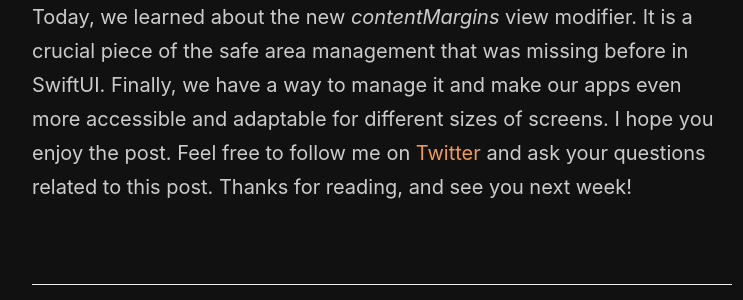
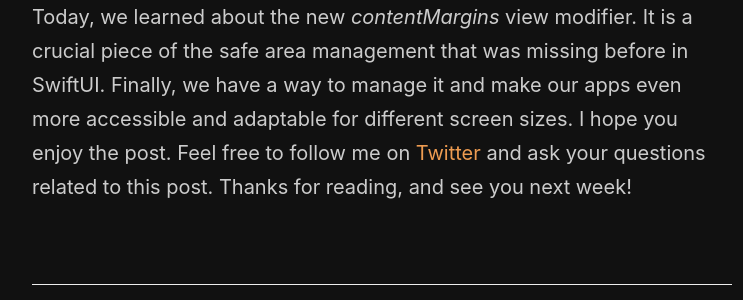
Before and after one commit to mecid/mecid.github.io, a Jekyll site: the page built from _posts/2024-04-23-content-margins-in-swiftui.md, in a window 1280 px wide and 900 px high, scrolled down 3656 px. Shown: the part 255-555 px from the top of the window, without its empty margins (258-1001 px from the left). Built offline with Jekyll 4.4.1, drawn with Linux system fonts in a browser that asks for light colours.

Commit message:
content margin post conclusion tuned

```diff
--- a/_posts/2024-04-23-content-margins-in-swiftui.md
+++ b/_posts/2024-04-23-content-margins-in-swiftui.md
@@ -92,4 +92,4 @@
 
 The *contentMargins* view modifier accepts a few parameters, allowing us to tune its behavior. The first parameter is the edge we want to shift. It might be *leading*, *trailing*, *top*, *horizontal*, *vertical*, or *all* at once. The second parameter is the amount of space we want to shift. The third parameter is an instance of the *ContentMarginPlacement* type, which allows us to specify the place we want to shift. For example, it might be the *scrollContent* as we do in our example. Another option is *scrollIndicators*, which only shifts the indicator.
 
-Today, we learned about the new *contentMargins* view modifier. It is a crucial piece of the safe area management that was missing before in SwiftUI. Finally, we have a way to manage it and make our apps even more accessible and adaptable for different sizes of screens. I hope you enjoy the post. Feel free to follow me on [Twitter](https://twitter.com/mecid) and ask your questions related to this post. Thanks for reading, and see you next week!
+Today, we learned about the new *contentMargins* view modifier. It is a crucial piece of the safe area management that was missing before in SwiftUI. Finally, we have a way to manage it and make our apps even more accessible and adaptable for different screen sizes. I hope you enjoy the post. Feel free to follow me on [Twitter](https://twitter.com/mecid) and ask your questions related to this post. Thanks for reading, and see you next week!
```
